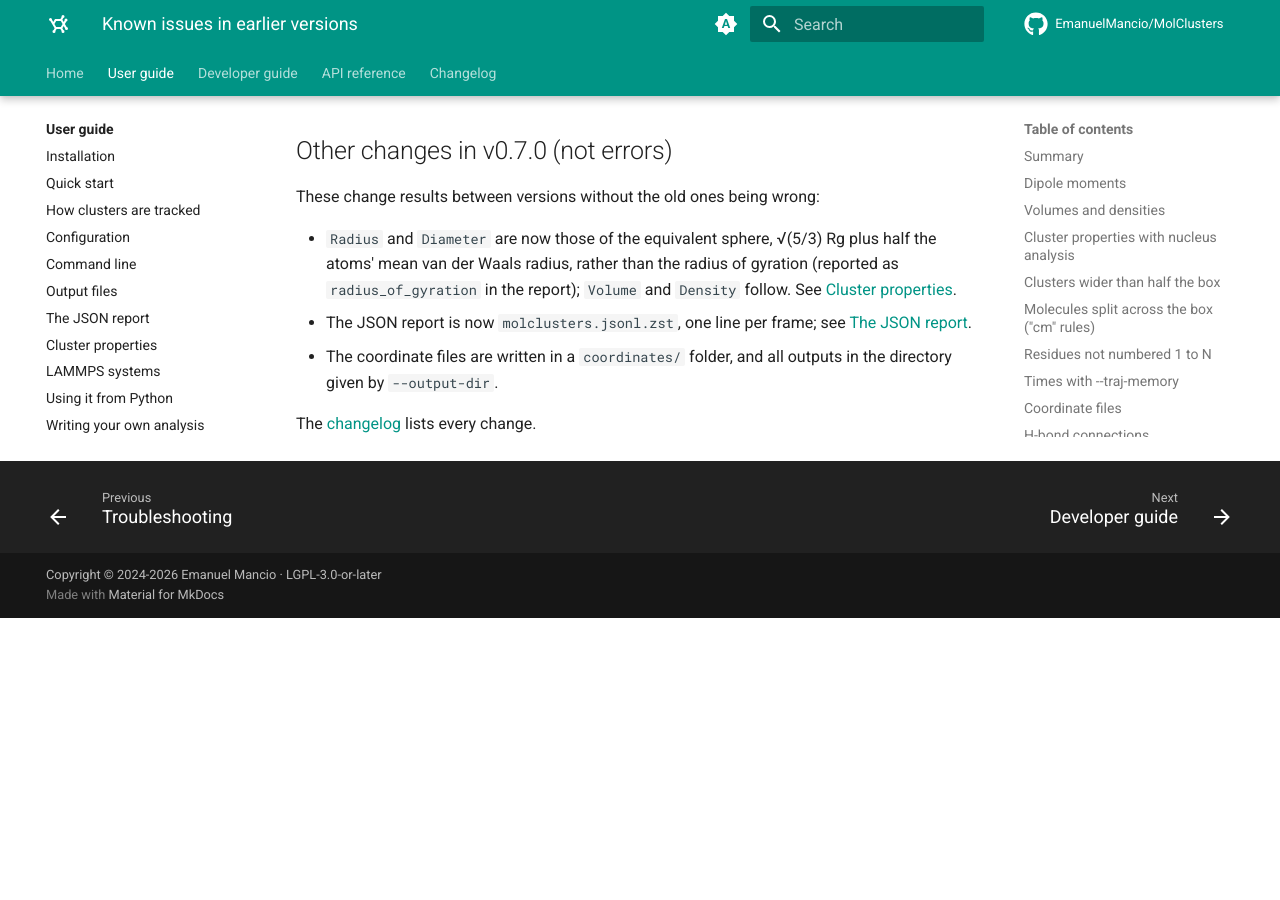
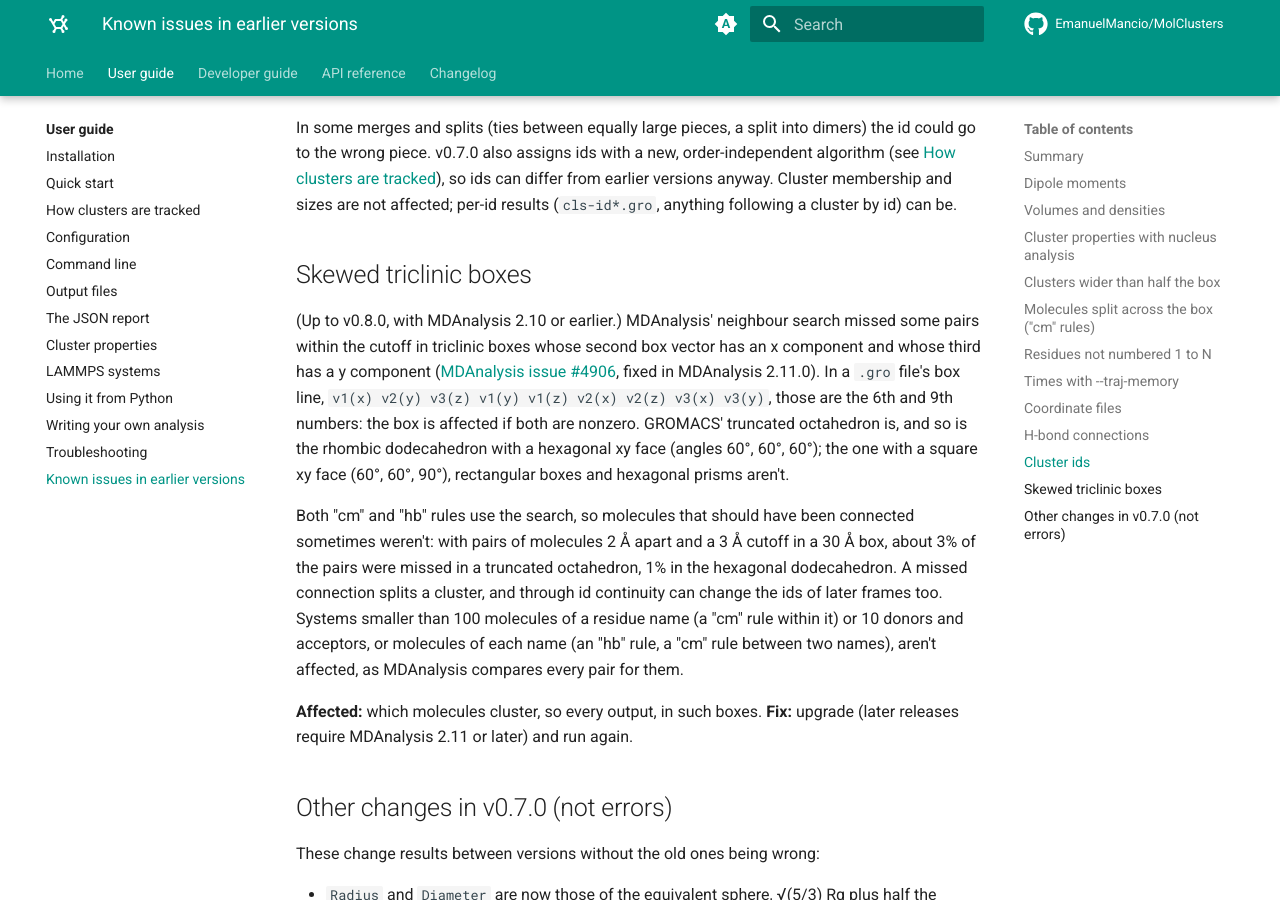
Before and after one commit to EmanuelMancio/MolClusters, an MkDocs documentation site: the page built from docs/user-guide/known-issues.md, in a window 1280 px wide and 900 px high, scrolled down 3948 px. Built offline with MkDocs 1.6.1 and Material for MkDocs 9.7.7, drawn with Linux system fonts in a browser that asks for light colours; comment, search, counter and statistics services are not loaded; the version menu is left out; before the commit the page ends 4566 px from its top, so only the background shows below that; some of the changed text lies outside the part shown.

Commit message:
fix(deps): require MDAnalysis 2.11 for the neighbour search in triclinic boxes
MDAnalysis 2.10 and earlier's nsgrid search missed pairs within the cutoff
in triclinic boxes with both b_x and c_y nonzero, such as GROMACS'
truncated octahedron (MDAnalysis issue #4906, fixed in 2.11.0). "cm" and
"hb" rules both use it, so connections were missed (about 3% of 2 A pairs
at a 3 A cutoff in a truncated octahedron) once a system is large enough
for MDAnalysis to pick it over comparing every pair.

Raise the floor to 2.11.0, add a regression test that fails on 2.10, and
document the issue for earlier results. The PyPI Windows wheel of 2.11.0
is still built without OpenMP.

Assisted-by: Claude Opus 5.5 (claude-opus-5-5)

```diff
--- a/docs/user-guide/known-issues.md
+++ b/docs/user-guide/known-issues.md
@@ -6,6 +6,13 @@
     **v0.7.0**. Don't use those versions for new work, and check results you
     obtained with them against this page: some can be corrected by a constant
     factor, others need the analysis run again.
+
+!!! warning "Skewed triclinic boxes, up to v0.8.0"
+
+    Runs with MDAnalysis 2.10 or earlier, which every release up to and including
+    **v0.8.0** allowed, can miss connections in some triclinic boxes, such as
+    GROMACS' truncated octahedron. See
+    [Skewed triclinic boxes](#skewed-triclinic-boxes).
 
 ## Summary
 
@@ -145,6 +152,30 @@ algorithm (see [How clusters are tracked](concepts.md)), so ids can differ from
 versions anyway. Cluster membership and sizes are not affected; per-id results
 (`cls-id*.gro`, anything following a cluster by id) can be.
 
+## Skewed triclinic boxes
+
+(Up to v0.8.0, with MDAnalysis 2.10 or earlier.) MDAnalysis' neighbour search
+missed some pairs within the cutoff in triclinic boxes whose second box vector has an
+x component and whose third has a y component
+([MDAnalysis issue #4906](https://github.com/MDAnalysis/mdanalysis/issues/4906), fixed
+in MDAnalysis 2.11.0). In a `.gro` file's box line, `v1(x) v2(y) v3(z) v1(y) v1(z)
+v2(x) v2(z) v3(x) v3(y)`, those are the 6th and 9th numbers: the box is affected if
+both are nonzero. GROMACS' truncated octahedron is, and so is the rhombic
+dodecahedron with a hexagonal xy face (angles 60°, 60°, 60°); the one with a square xy
+face (60°, 60°, 90°), rectangular boxes and hexagonal prisms aren't.
+
+Both "cm" and "hb" rules use the search, so molecules that should have been connected
+sometimes weren't: with pairs of molecules 2 Å apart and a 3 Å cutoff in a 30 Å box,
+about 3% of the pairs were missed in a truncated octahedron, 1% in the hexagonal
+dodecahedron. A missed connection splits a cluster, and through id continuity can
+change the ids of later frames too. Systems smaller than 100 molecules of a residue
+name (a "cm" rule within it) or 10 donors and acceptors, or molecules of each name (an
+"hb" rule, a "cm" rule between two names), aren't affected, as MDAnalysis compares
+every pair for them.
+
+**Affected:** which molecules cluster, so every output, in such boxes.
+**Fix:** upgrade (later releases require MDAnalysis 2.11 or later) and run again.
+
 ## Other changes in v0.7.0 (not errors)
 
 These change results between versions without the old ones being wrong:
--- a/pyproject.toml
+++ b/pyproject.toml
@@ -18,7 +18,7 @@ requires-python = ">=3.12,<4.0"
 dependencies = [
     "numpy>=2.5.4,<3.0.0",
     "networkx>=3.4.2,<4.0.0",
-    "mdanalysis[analysis]>=2.10.0,<3.0.0",
+    "mdanalysis[analysis]>=2.11.0,<3.0.0",
     "pyyaml>=6.0.2,<7.0.0",
     "tqdm>=4.67.1,<5.0.0",
     "pandas>=2.2.3,<4.0.0",
```
Also changed, not shown: docs/developer-guide/architecture.md (+1 -1 lines), docs/user-guide/index.md (+2 -2 lines), 3 other files.
